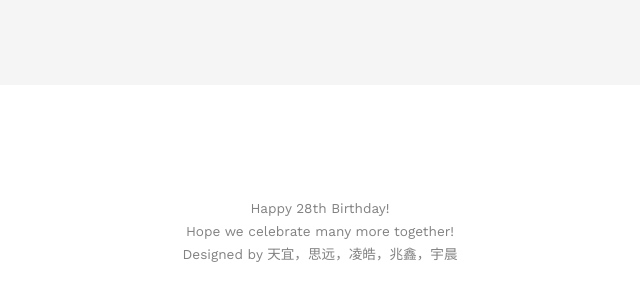
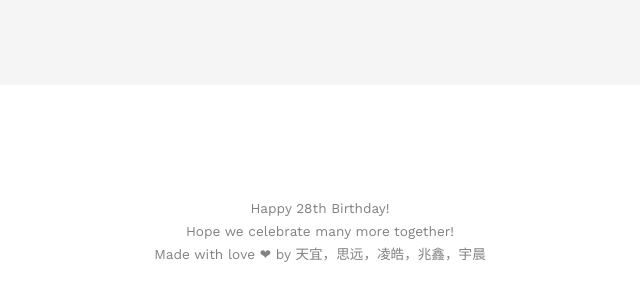
Before and after one commit to xutianyish/happybday, a website: page pub/index.html in a window 1280 px wide. Shown: the part 8107-8407 px from the top of the page, without its empty margins (320-960 px from the left). Drawn offline with nearby package versions, Linux system fonts and the light colour scheme; files whose address does not match are found by name.

Commit message:
webapp finish

```diff
--- a/pub/index.html
+++ b/pub/index.html
@@ -511,7 +511,7 @@
 					<p>
 						<small class="block">Happy 28th Birthday!</small>
 						<small class="block">Hope we celebrate many more together!</small>
-						<small class="block">Designed by 天宜，思远，凌皓，兆鑫，宇晨</small>
+						<small class="block">Made with love	&#10084; by 天宜，思远，凌皓，兆鑫，宇晨</small>
 					</p>
 				</div>
 			</div>
```
